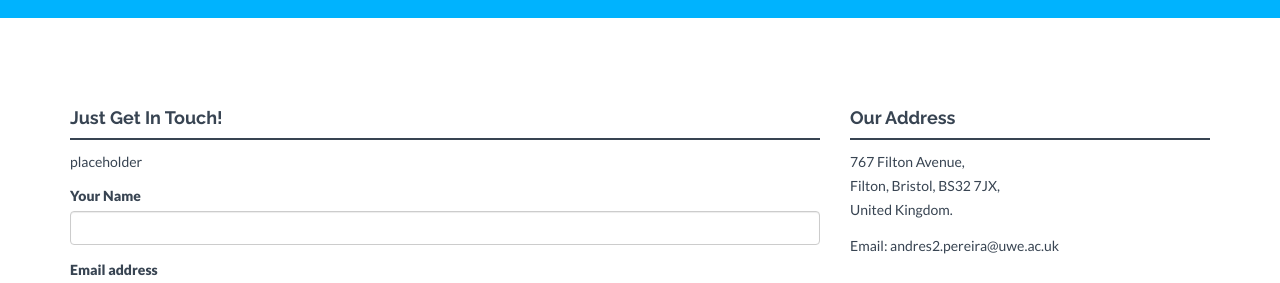
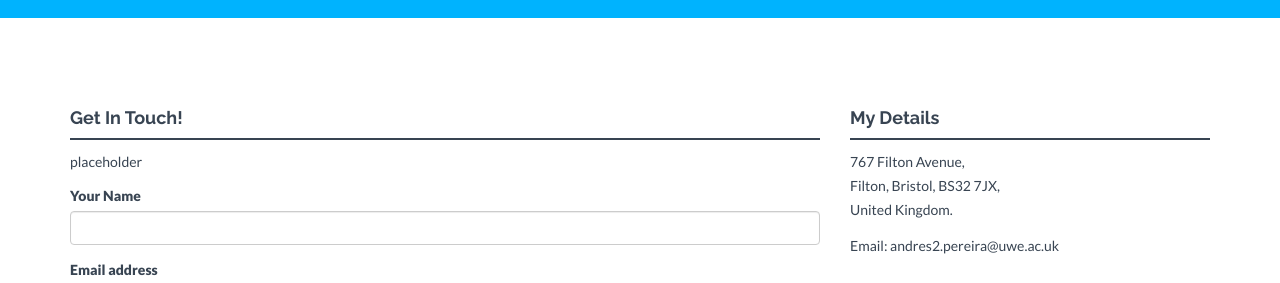
Before and after one commit to AGPO93/AGPO93.github.io, a Jekyll site: the page built from contact.html, in a window 1280 px wide and 1063 px high. Shown: the part 148-431 px from the top of the window. Built offline with Jekyll 4.4.1, drawn with Linux system fonts in a browser that asks for light colours; nearby versions of some CDN libraries.

Commit message:
Update contact.html

```diff
--- a/contact.html
+++ b/contact.html
@@ -6,7 +6,7 @@ permalink: /contact/
 <div class="container mtb">
     <div class="row">
         <div class="col-lg-8">
-            <h4>Just Get In Touch!</h4>
+            <h4>Get In Touch!</h4>
             <div class="hline"></div>
                 <p>{{ site.about }}</p>
                 <form role="form">
@@ -31,7 +31,7 @@ permalink: /contact/
         </div><! --/col-lg-8 -->
 
         <div class="col-lg-4">
-            <h4>Our Address</h4>
+            <h4>My Details</h4>
             <div class="hline"></div>
                 <p>
                     {% for line in site.address.first.lines %}
```
